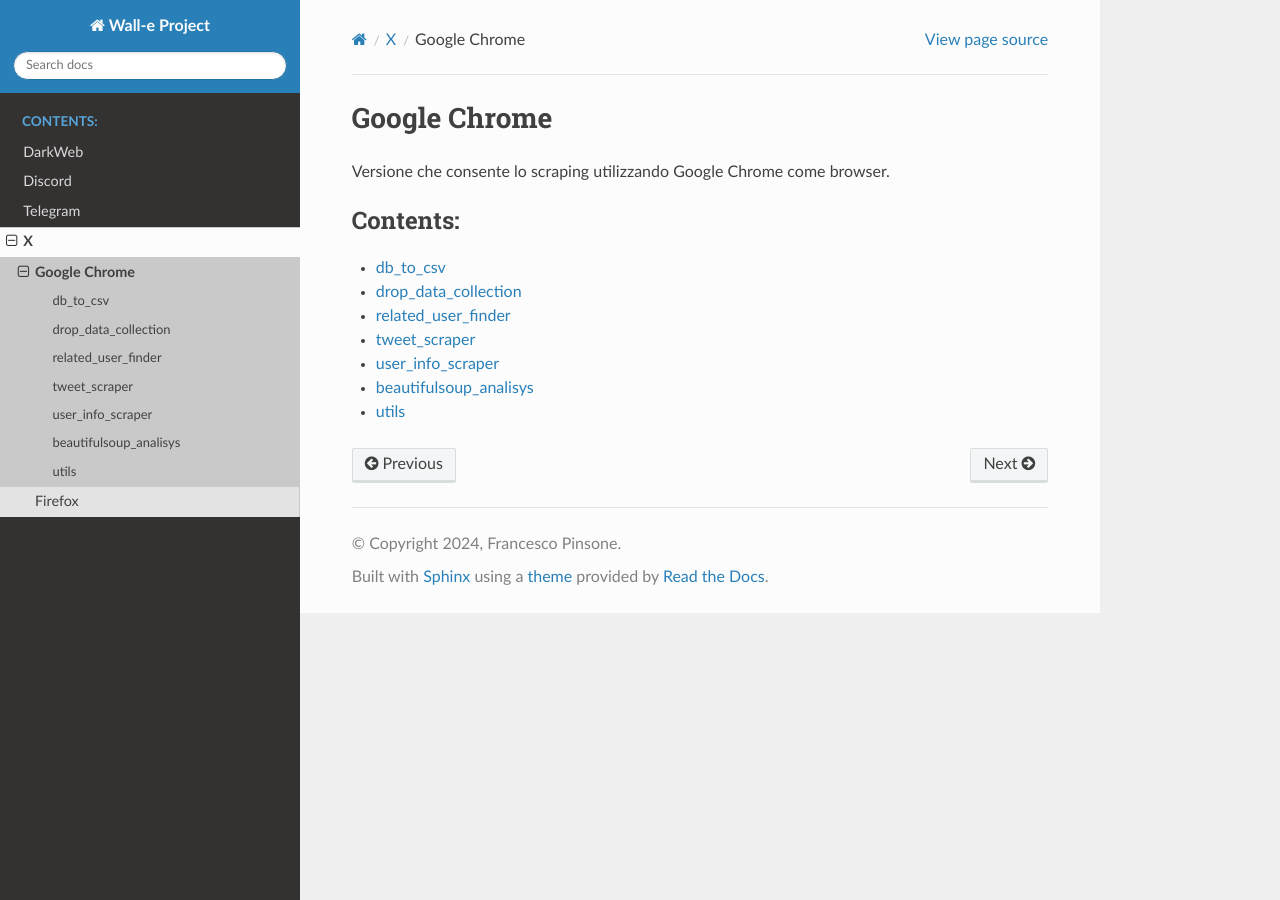
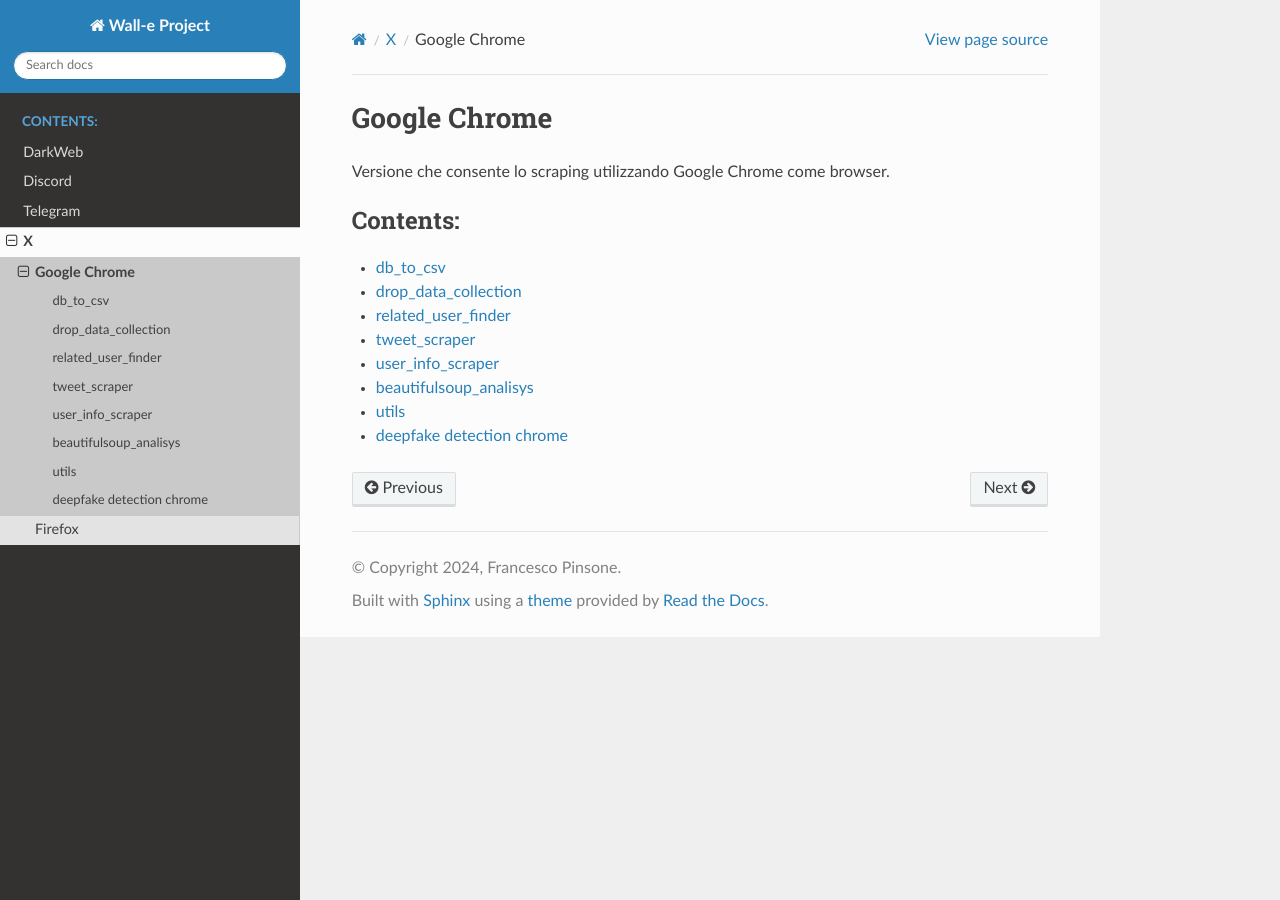
Before and after one commit to nunzio998/scraping_twitter, a Sphinx documentation site: the page built from docs/Google_Chrome.rst, in a window 1280 px wide. Built offline with Sphinx 7.4.7 and the Read the Docs theme 3.1.0, drawn with Linux system fonts in a browser that asks for light colours.

Commit message:
deepfake detection docs added

```diff
--- a/docs/Firefox.rst
+++ b/docs/Firefox.rst
@@ -14,3 +14,4 @@ Versione che consente lo scraping utilizzando Firefox come browser.
    user_info_scraper_firefox
    beautifulsoup_analisys_firefox
    utils_x_firefox
+   deepfake_detection_firefox
--- a/docs/Google_Chrome.rst
+++ b/docs/Google_Chrome.rst
@@ -13,3 +13,4 @@ Versione che consente lo scraping utilizzando Google Chrome come browser.
    user_info_scraper_chrome
    beautifulsoup_analisys_chrome
    utils_x_chrome
+   deepfake_detection_chrome
--- /dev/null
+++ b/docs/deepfake_detection_chrome.rst
@@ -0,0 +1,5 @@
+deepfake detection chrome
+=========================
+
+.. automodule:: src.X_scraping.chrome.deepfake_detection.deepfake_detection
+   :members:
--- /dev/null
+++ b/docs/deepfake_detection_firefox.rst
@@ -0,0 +1,5 @@
+deepfake detection firefox
+==========================
+
+.. automodule:: src.X_scraping.firefox.deepfake_detection.deepfake_detection
+   :members:
```
Also changed, not shown: 15 other files.
